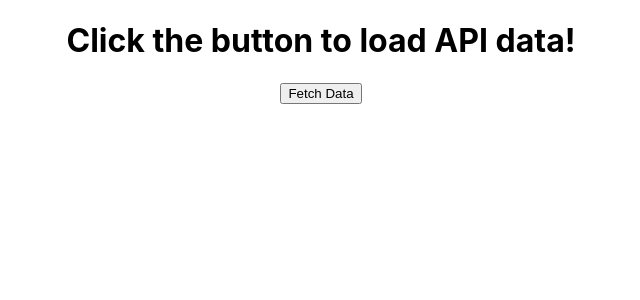
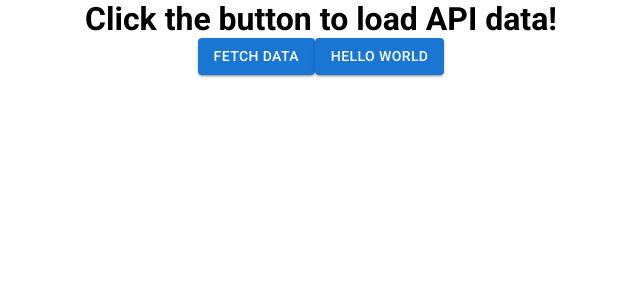
Before and after one commit to Rdarke/Project_Vehicle, a React (Create React App) app in the folder app/: page / in a window 1280 px wide. Shown: the top 300 px of the page, without its empty margins (319-959 px from the left). Built offline with nearby package versions, Linux system fonts and the light colour scheme.

Commit message:
Import and test material ui component

```diff
--- a/app/public/index.html
+++ b/app/public/index.html
@@ -3,6 +3,14 @@
   <head>
     <meta charset="utf-8" />
     <link rel="icon" href="%PUBLIC_URL%/favicon.ico" />
+    <link
+      rel="stylesheet"
+      href="https://fonts.googleapis.com/css?family=Roboto:300,400,500,700&display=swap"
+    />
+    <link
+      rel="stylesheet"
+      href="https://fonts.googleapis.com/icon?family=Material+Icons"
+    />
     <meta name="viewport" content="width=device-width, initial-scale=1" />
     <meta name="theme-color" content="#000000" />
     <meta
--- a/app/src/components/app/index.jsx
+++ b/app/src/components/app/index.jsx
@@ -2,6 +2,7 @@
 import axios from 'axios';
 import logo from './logo.svg';
 import './App.css';
+import Button from "@mui/material/Button";
 
 function App() {
   const [ state, setState ] = useState({
@@ -21,9 +22,12 @@
   return (
     <div className="App">
         <h1>{ state.message }</h1>
-        <button onClick={fetchData} >
+        <Button onClick={fetchData} variant="contained" color="primary">
           Fetch Data
-        </button>
+        </Button>
+        <Button variant="contained" color="primary">
+      Hello World
+    </Button>
     </div>
   );
 };
--- a/app/src/index.css
+++ b/app/src/index.css
@@ -1,13 +1,6 @@
-body {
+* {
   margin: 0;
-  font-family: -apple-system, BlinkMacSystemFont, 'Segoe UI', 'Roboto', 'Oxygen',
-    'Ubuntu', 'Cantarell', 'Fira Sans', 'Droid Sans', 'Helvetica Neue',
-    sans-serif;
-  -webkit-font-smoothing: antialiased;
-  -moz-osx-font-smoothing: grayscale;
+  padding: 0;
+  box-sizing: border-box;
+  font-family: "Roboto";
 }
-
-code {
-  font-family: source-code-pro, Menlo, Monaco, Consolas, 'Courier New',
-    monospace;
-}
```
